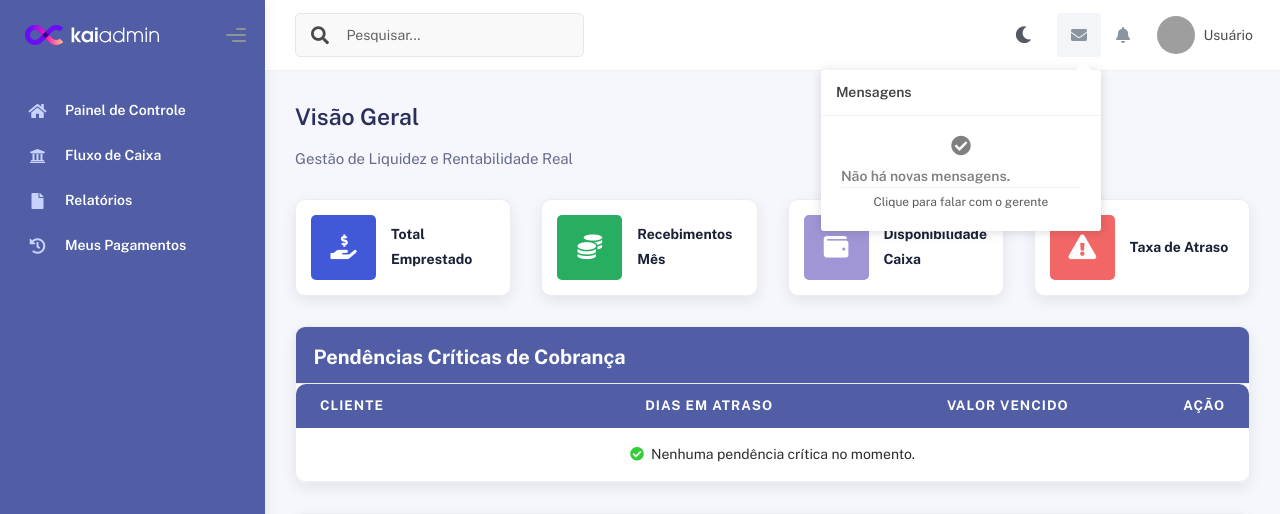
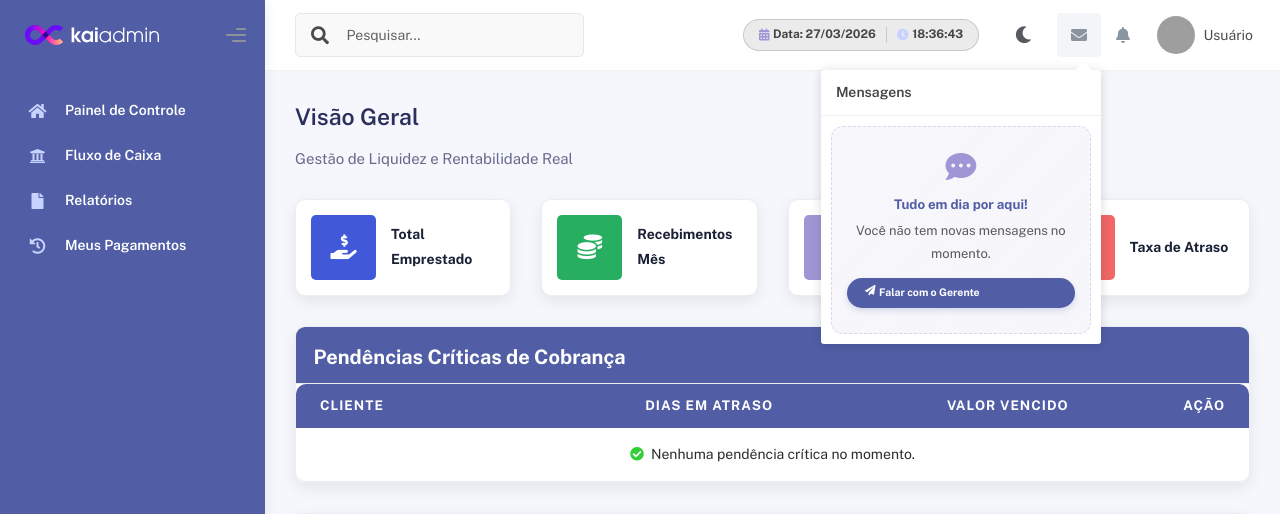
Before and after one commit to ThainaCosta2/Sistema-de-Gestao-de-Emprestimos, a Python web app: template sistema/templates/estrutura/dashboard.html in a window 1280 px wide, after a click that opens the changed part. Shown: the top 514 px of the page. Run offline with Jinja, Linux system fonts and the light colour scheme; the template is opened without the code that fills it, so the values that code supplies are empty; grey boxes are pictures that could not be loaded.

Commit message:
Add files via upload

```diff
--- a/sistema/templates/estrutura/header.html
+++ b/sistema/templates/estrutura/header.html
@@ -23,7 +23,7 @@
   <!-- Navbar Header -->
   <nav class="navbar navbar-header navbar-header-transparent navbar-expand-lg border-bottom">
     <div class="container-fluid">
-      <form class="navbar navbar-header-left navbar-expand-lg navbar-form nav-search p-0 d-none d-lg-flex"
+      <form class="navbar-left navbar-form nav-search p-0 d-none d-lg-flex"
         action="{{ url_for('relatorios') }}" method="GET">
         <div class="input-group">
           <div class="input-group-prepend">
@@ -32,11 +32,24 @@
             </button>
           </div>
           <input type="text" id="campoBuscaDesktop" name="q" placeholder="Pesquisar..." class="form-control" autocomplete="off" oninput="minhaBusca('campoBuscaDesktop', 'listaDesktop')" />
-          <div id="listaDesktop" class="search-results-container shadow"></div>
+          <div id="listaDesktop" class="search-results-container shadow" style="display: none;"></div>
         </div>
       </form>
 
       <ul class="navbar-nav topbar-nav ms-md-auto align-items-center">
+
+        <!-- Widget de Status do Sistema (Data + Relógio) -->
+        <li class="nav-item me-3 d-flex align-items-center">
+          <div class="system-status-widget">
+            <span class="status-item-date">
+              <i class="fas fa-calendar-alt me-1 text-warning"></i> Data: 27/03/2026
+            </span>
+            <span class="status-divisor"></span>
+            <span class="status-item-time">
+              <i class="fas fa-clock me-1 text-info"></i> <span id="relogio-digital">00:00:00</span>
+            </span>
+          </div>
+        </li>
 
         <!-- Botão de Alternar Tema (Modo Escuro/Claro) -->
         <li class="nav-item me-2">
@@ -56,7 +69,7 @@
             <form class="navbar-left navbar-form nav-search" action="{{ url_for('relatorios') }}" method="GET">
               <div class="input-group">
                 <input type="text" id="campoBuscaMobile" name="q" placeholder="Pesquisar..." class="form-control" autocomplete="off" oninput="minhaBusca('campoBuscaMobile', 'listaMobile')" />
-                <div id="listaMobile" class="search-results-container shadow"></div>
+                <div id="listaMobile" class="search-results-container shadow" style="display: none;"></div>
               </div>
             </form>
           </ul>
@@ -84,21 +97,21 @@
 
                   <!-- VERIFICAÇÃO: Se for Gerente, mostra as mensagens simuladas -->
                   {% if session['perfil'] == 'gerente' %}
-                  <a data-bs-toggle="collapse" href="#chat-joao-rocha" role="button" aria-expanded="false"
-                    aria-controls="chat-joao-rocha" style="text-decoration: none; cursor: pointer;">
+                  <a class="manager-msg-item" data-bs-toggle="collapse" href="#chat-joao-rocha" role="button" aria-expanded="false"
+                    aria-controls="chat-joao-rocha">
                     <div class="notif-img">
-                      <img src="{{ url_for('static', filename='images/JoaoRocha.jpg' ) }}" alt="Img Profile" />
+                      <img src="{{ url_for('static', filename='images/JoaoRocha.jpg' ) }}" alt="Img Profile" class="rounded-circle" />
+                      <span class="unread-dot"></span>
                     </div>
                     <div class="notif-content">
-                      <span class="subject">João Rocha - Cliente</span>
+                      <span class="subject">João Rocha</span>
                       <span class="block">Olá tudo bem?</span>
                       <span class="time">5 minutos atrás</span>
                     </div>
                   </a>
                   <!-- Janela de Chat (Collapse) -->
-                  <div class="collapse p-3 bg-light border-bottom" id="chat-joao-rocha">
-                    <div class="card-body-chat">
-                      <div class="input-group">
+                  <div class="collapse manager-reply-box border-bottom" id="chat-joao-rocha">
+                    <div class="input-group shadow-sm">
                       <input type="text" placeholder="Responder para João..." class="form-control form-control-sm">
                       <!-- Ao clicar, exibe a notificação 'Mensagem Enviada' e fecha a janelinha de resposta -->
                       <button class="btn btn-primary btn-sm"
@@ -108,19 +121,16 @@
                       </button>
                     </div>
                   </div>
-                  </div>
 
                   <!-- SE NÃO FOR GERENTE (ou seja, é Cliente), mostra aviso vazio -->
                   {% else %}
-                  <div style="padding: 20px; text-align: center; color: gray;">
-                    <i class="fa fa-check-circle" style="font-size: 20px; margin-bottom: 10px;"></i>
-                    <br>
-                    <a href="#" data-bs-toggle="modal" data-bs-target="#sendMessageModal"
-                      style="color: inherit; text-decoration: none; font-weight: 600;">
-                      Não há novas mensagens.
+                  <div class="empty-msg-container">
+                    <i class="fas fa-comment-dots empty-msg-icon"></i>
+                    <span class="empty-msg-text">Tudo em dia por aqui!</span>
+                    <p class="text-muted small mb-0">Você não tem novas mensagens no momento.</p>
+                    <a href="#" data-bs-toggle="modal" data-bs-target="#sendMessageModal" class="empty-msg-link">
+                      <i class="fas fa-paper-plane me-1"></i> Falar com o Gerente
                     </a>
-                    <div style="font-size: 12px; margin-top: 5px;" class="text-muted">Clique para falar com o gerente
-                    </div>
                   </div>
                   {% endif %}
 
@@ -164,7 +174,7 @@
                   <!-- Se for Gerente, mostra a notificação de pagamento -->
                   {% if session['perfil'] == 'gerente' %}
                   <a href="#">
-                    <div class="notif-icon notif-primary">
+                    <div class="notif-icon notif-success">
                       <i class="fa fa-money-bill-wave"></i>
                     </div>
                     <div class="notif-content">
@@ -174,10 +184,10 @@
                   </a>
                   {% else %}
                   <!-- Se for Cliente, mostra vazio -->
-                  <div style="padding: 20px; text-align: center; color: gray;">
-                    <i class="fa fa-bell-slash" style="font-size: 20px; margin-bottom: 10px;"></i>
+                  <div style="padding: 25px; text-align: center;">
+                    <i class="fa fa-bell-slash" style="font-size: 24px; margin-bottom: 10px; color: #A096D5;"></i>
                     <br>
-                    Nenhuma notificação pendente.
+                    <span style="font-weight: 600; color: #515EA6;">Nenhuma notificação pendente.</span>
                   </div>
                   {% endif %}
 
@@ -243,10 +253,10 @@
 
 <!-- Modal de Todas as Mensagens -->
 <div class="modal fade" id="allMessagesModal" tabindex="-1" aria-hidden="true">
-  <div class="modal-dialog">
+  <div class="modal-dialog modal-dialog-centered">
     <div class="modal-content">
-      <div class="modal-header">
-        <h5 class="modal-title">Mensagens Anteriores</h5>
+      <div class="modal-header bg-theme-primary text-white">
+        <h5 class="modal-title"><i class="fas fa-history me-2"></i>Histórico de Mensagens</h5>
         <button type="button" class="btn-close" data-bs-dismiss="modal" aria-label="Close"></button>
       </div>
       <div class="modal-body">
@@ -437,28 +447,36 @@
 
 <!-- Modal Enviar Mensagem ao Gerente -->
 <div class="modal fade" id="sendMessageModal" tabindex="-1" aria-hidden="true">
-  <div class="modal-dialog">
+  <div class="modal-dialog modal-dialog-centered">
     <div class="modal-content">
       <div class="modal-header">
-        <h5 class="modal-title">Nova Mensagem</h5>
+        <h5 class="modal-title"><i class="fas fa-paper-plane me-2"></i>Falar com o Gerente</h5>
         <button type="button" class="btn-close" data-bs-dismiss="modal" aria-label="Close"></button>
       </div>
       <div class="modal-body">
         <form>
           <div class="mb-3">
-            <label class="col-form-label">Para:</label>
-            <input type="text" class="form-control" value="Ricardo Dantas (Gerente)" disabled>
+            <label class="form-label">Destinatário</label>
+            <div class="input-group">
+                <span class="input-group-text"><i class="fas fa-user-tie"></i></span>
+                <input type="text" class="form-control fw-bold" value="Ricardo Dantas (Gerente)" disabled>
+            </div>
           </div>
           <div class="mb-3">
-            <label for="message-text" class="col-form-label">Sua Mensagem:</label>
-            <textarea class="form-control" id="message-text" rows="4" placeholder="Digite aqui..."></textarea>
+            <label for="message-text" class="form-label">Sua Mensagem</label>
+            <textarea class="form-control" id="message-text" rows="5" placeholder="Escreva aqui sua dúvida ou solicitação..."></textarea>
+          </div>
+          <div class="alert alert-info py-2 mb-0 border-0" style="font-size: 0.85rem; background: rgba(160, 150, 213, 0.1); color: #515EA6;">
+            <i class="fas fa-info-circle me-1"></i> O gerente receberá um alerta e responderá o mais breve possível.
           </div>
         </form>
       </div>
-      <div class="modal-footer">
-        <button type="button" class="btn btn-secondary" data-bs-dismiss="modal">Cancelar</button>
-        <button type="button" class="btn btn-primary" data-bs-dismiss="modal"
-          onclick="notificarSucesso('Sucesso', 'Sua mensagem foi enviada ao gerente.');">Enviar</button>
+      <div class="modal-footer border-0 pt-0">
+        <button type="button" class="btn btn-link text-muted fw-bold" data-bs-dismiss="modal" style="text-decoration: none !important;">Cancelar</button>
+        <button type="button" class="btn btn-primary px-4 btn-round" data-bs-dismiss="modal"
+          onclick="notificarSucesso('Mensagem Enviada', 'Sua solicitação foi encaminhada com sucesso!');">
+          <i class="fas fa-share me-1"></i> Enviar Mensagem
+        </button>
       </div>
     </div>
   </div>
@@ -466,10 +484,10 @@
 
 <!-- Modal de Todas as Notificações -->
 <div class="modal fade" id="allNotificationsModal" tabindex="-1" aria-hidden="true">
-  <div class="modal-dialog">
+  <div class="modal-dialog modal-dialog-centered">
     <div class="modal-content">
       <div class="modal-header">
-        <h5 class="modal-title">Notificações Anteriores</h5>
+        <h5 class="modal-title"><i class="fas fa-bell me-2"></i>Notificações Anteriores</h5>
         <button type="button" class="btn-close" data-bs-dismiss="modal" aria-label="Close"></button>
       </div>
       <div class="modal-body">
```
Lines whose indentation alone changed are shown as unchanged.
